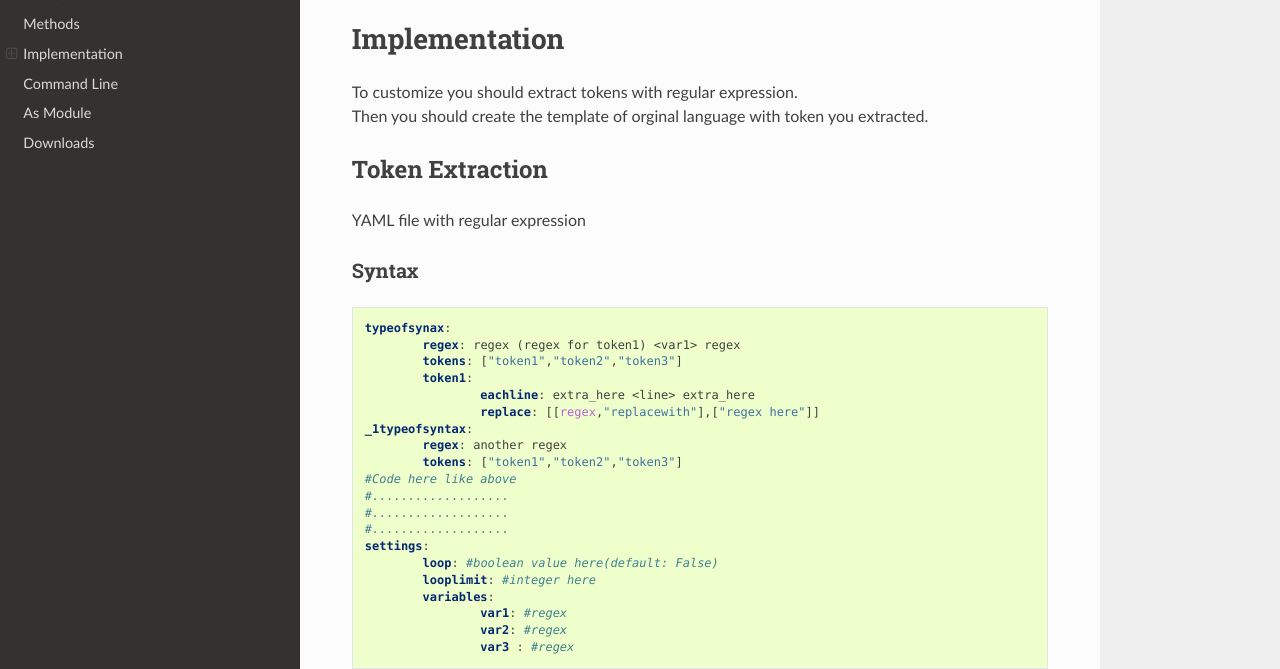
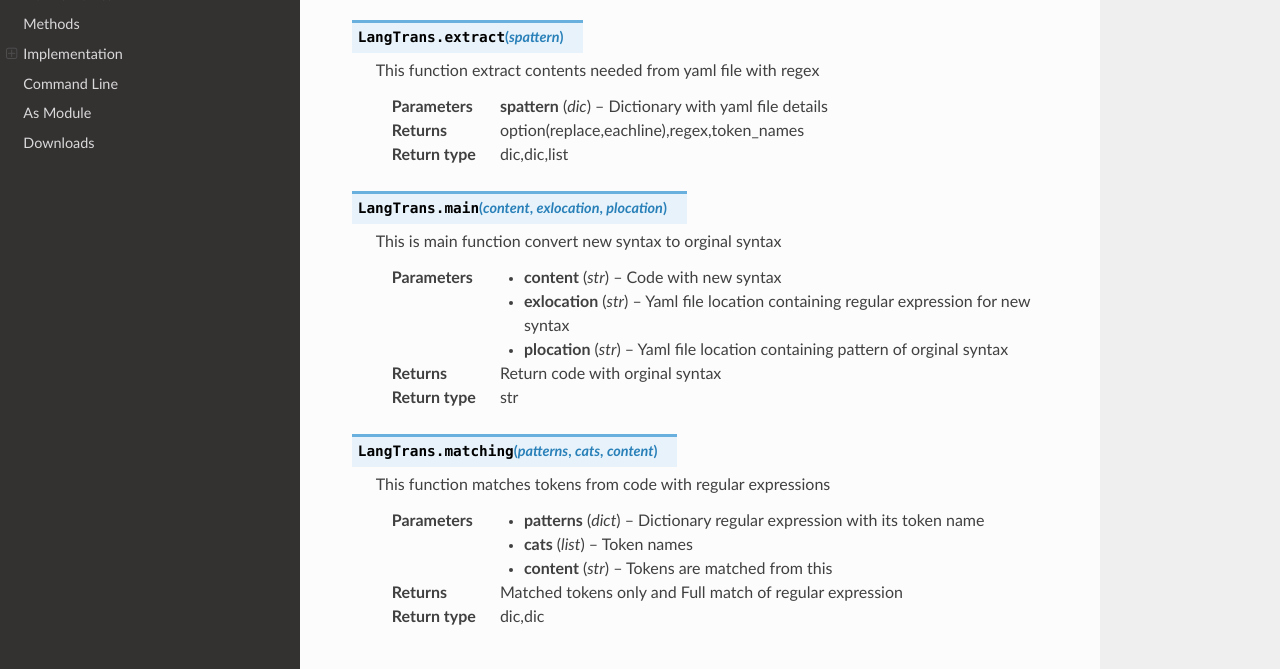
Before and after one commit to LangTrans/LangTrans, a Sphinx documentation site: the page built from docs/index.rst, in a window 1280 px wide and 900 px high, scrolled down 347 px, cut to the strip 231-900 px from the top of the window. Built offline with Sphinx 7.4.7 and the Read the Docs theme 2.0.0, drawn with Linux system fonts in a browser that asks for light colours.

Commit message:
autodoc+raw html

```diff
--- a/docs/index.rst
+++ b/docs/index.rst
@@ -27,6 +27,66 @@ Methods
    :members:
    :undoc-members:
    :show-inheritance:
+
+.. raw:: html
+
+	<span class="target" id="module-LangTrans"></span><dl class="py function">
+	<dt id="LangTrans.extract">
+	<code class="sig-prename descclassname">LangTrans.</code><code class="sig-name descname">extract</code><span class="sig-paren">(</span><em class="sig-param"><span class="n">spattern</span></em><span class="sig-paren">)</span><a class="headerlink" href="#LangTrans.extract" title="Permalink to this definition">¶</a></dt>
+	<dd><p>This function extract contents needed from yaml file with regex</p>
+	<dl class="field-list simple">
+	<dt class="field-odd">Parameters</dt>
+	<dd class="field-odd"><p><strong>spattern</strong> (<em>dic</em>) – Dictionary with yaml file details</p>
+	</dd>
+	<dt class="field-even">Returns</dt>
+	<dd class="field-even"><p>option(replace,eachline),regex,token_names</p>
+	</dd>
+	<dt class="field-odd">Return type</dt>
+	<dd class="field-odd"><p>dic,dic,list</p>
+	</dd>
+	</dl>
+	</dd></dl>
+	<dl class="py function">
+	<dt id="LangTrans.main">
+	<code class="sig-prename descclassname">LangTrans.</code><code class="sig-name descname">main</code><span class="sig-paren">(</span><em class="sig-param"><span class="n">content</span></em>, <em class="sig-param"><span class="n">exlocation</span></em>, <em class="sig-param"><span class="n">plocation</span></em><span class="sig-paren">)</span><a class="headerlink" href="#LangTrans.main" title="Permalink to this definition">¶</a></dt>
+	<dd><p>This is main function convert new syntax to orginal syntax</p>
+	<dl class="field-list simple">
+	<dt class="field-odd">Parameters</dt>
+	<dd class="field-odd"><ul class="simple">
+	<li><p><strong>content</strong> (<em>str</em>) – Code with new syntax</p></li>
+	<li><p><strong>exlocation</strong> (<em>str</em>) – Yaml file location containing regular expression for new syntax</p></li>
+	<li><p><strong>plocation</strong> (<em>str</em>) – Yaml file location containing pattern of orginal syntax</p></li>
+	</ul>
+	</dd>
+	<dt class="field-even">Returns</dt>
+	<dd class="field-even"><p>Return code with orginal syntax</p>
+	</dd>
+	<dt class="field-odd">Return type</dt>
+	<dd class="field-odd"><p>str</p>
+	</dd>
+	</dl>
+	</dd></dl>
+	<dl class="py function">
+	<dt id="LangTrans.matching">
+	<code class="sig-prename descclassname">LangTrans.</code><code class="sig-name descname">matching</code><span class="sig-paren">(</span><em class="sig-param"><span class="n">patterns</span></em>, <em class="sig-param"><span class="n">cats</span></em>, <em class="sig-param"><span class="n">content</span></em><span class="sig-paren">)</span><a class="headerlink" href="#LangTrans.matching" title="Permalink to this definition">¶</a></dt>
+	<dd><p>This function matches tokens from code with regular expressions</p>
+	<dl class="field-list simple">
+	<dt class="field-odd">Parameters</dt>
+	<dd class="field-odd"><ul class="simple">
+	<li><p><strong>patterns</strong> (<em>dict</em>) – Dictionary regular expression with its token name</p></li>
+	<li><p><strong>cats</strong> (<em>list</em>) – Token names</p></li>
+	<li><p><strong>content</strong> (<em>str</em>) – Tokens are matched from this</p></li>
+	</ul>
+	</dd>
+	<dt class="field-even">Returns</dt>
+	<dd class="field-even"><p>Matched tokens only and Full match of regular expression</p>
+	</dd>
+	<dt class="field-odd">Return type</dt>
+	<dd class="field-odd"><p>dic,dic</p>
+	</dd>
+	</dl>
+	</dd></dl>
+	</div>
 
 Implementation
 ==============
```
